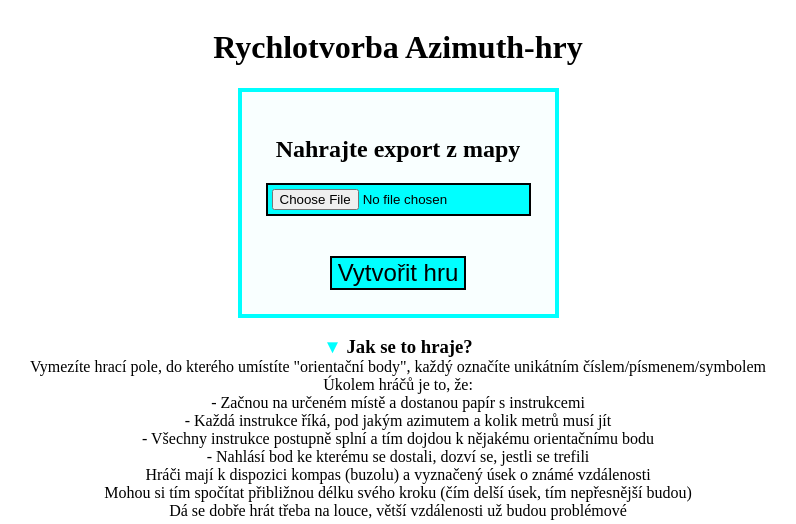
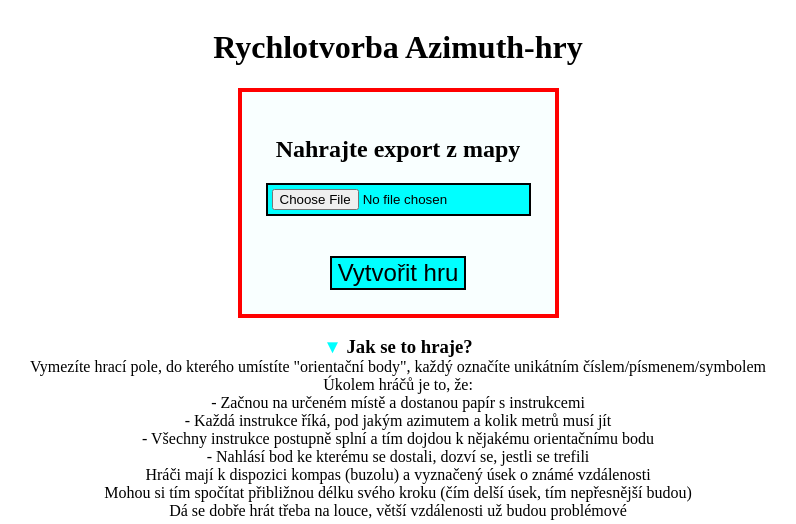
Before and after one commit to vokymir/azimuth, a Flask app: page / in a window 1280 px wide. Shown: the top 524 px of the page, without its empty margins (242-1038 px from the left). Run offline with Flask 3, Linux system fonts and the light colour scheme.

Commit message:
test post-merge

```diff
--- a/templates/index.html
+++ b/templates/index.html
@@ -20,7 +20,7 @@
 
         #wrapper {
             padding: 24px;
-            border: 4px solid aqua;
+            border: 4px solid red;
             background-color: rgba(0, 255, 255, 0.025);
         }
 
```
